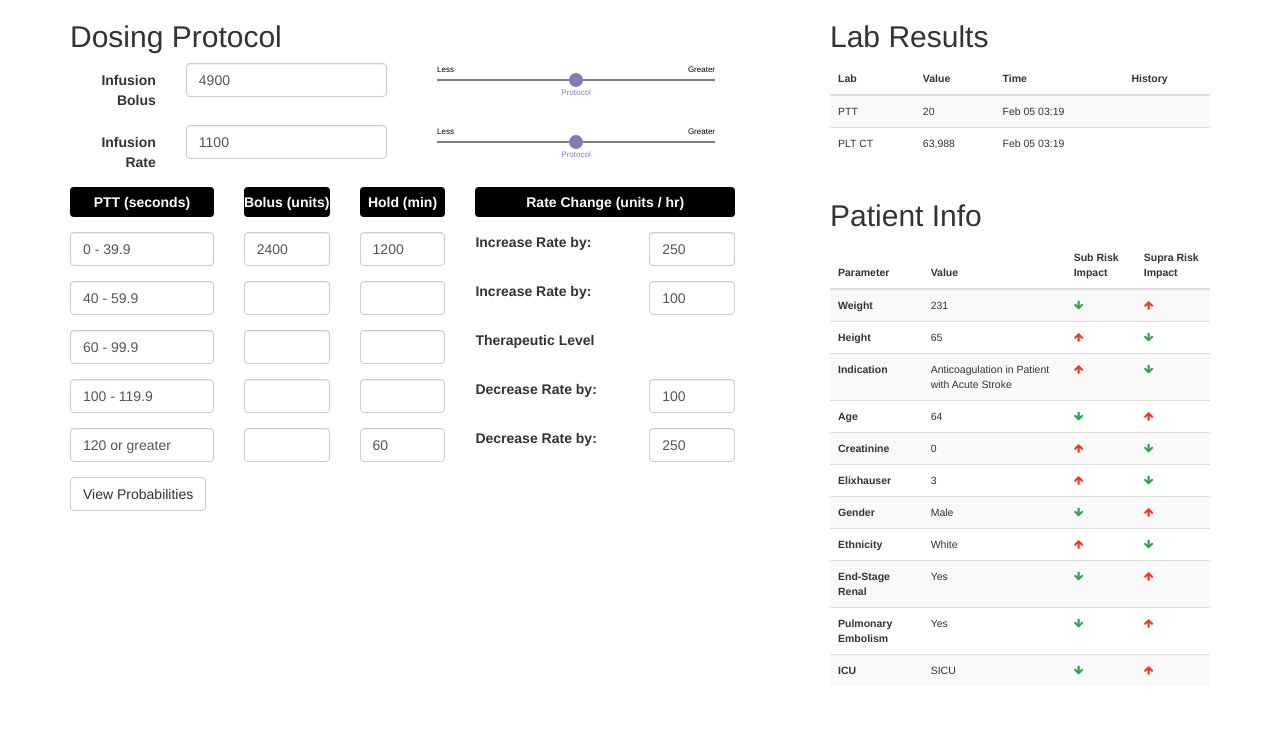
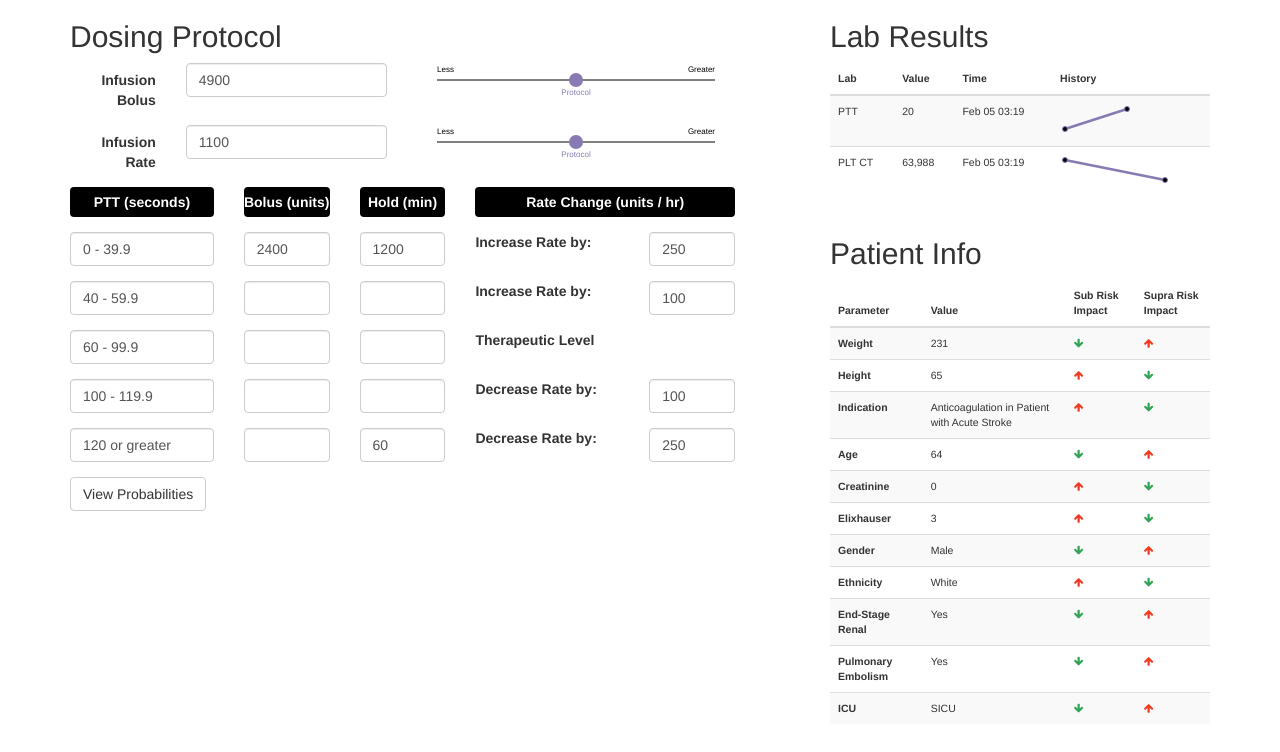
Before and after one commit to pateli18/heparin-dosing, a plain HTML site: page dosing_view.html in a window 1280 px wide. Drawn offline with Linux system fonts and the light colour scheme.

Commit message:
added line charts to lab results

```diff
--- a/css/styles.css
+++ b/css/styles.css
@@ -44,6 +44,21 @@
     font-weight: bold;
 }
 
+.lab-line {
+    stroke: #887bb4;
+    stroke-width: 2.5px;
+    fill: none;
+}
+
+.lab-point {
+    stroke: #887bb4;
+}
+
+.lab-point:hover {
+    fill: #e69d49;
+}
+
+
 .d3-tip {
     line-height: 1;
     padding: 5px;
--- a/dosing_view.html
+++ b/dosing_view.html
@@ -300,6 +300,7 @@
     <script src="js/main.js"></script>
 
     <script src="js/vis-singleline.js"></script>
+    <script src="js/vis-labline.js"></script>
     <script src="js/handler-dosing-view.js"></script>
 
 </body>
--- a/js/handler-dosing-view.js
+++ b/js/handler-dosing-view.js
@@ -139,10 +139,14 @@ queue()
         return b.ts - a.ts;
     });
 
+    console.log(lab_record);
+
     most_recent_lab = lab_record[0];
     $('#pttValue').html(d3.format(',')(most_recent_lab.ptt));
     $('#pttDate').html(d3.timeFormat('%b %d %H:%M')(most_recent_lab.ts));
+    var pttChart = new LabLine('pttChart', lab_record, 'ptt');
 
     $('#pltValue').html(d3.format(',')(most_recent_lab.plt));
     $('#pltDate').html(d3.timeFormat('%b %d %H:%M')(most_recent_lab.ts));
+    var pltChart = new LabLine('pltChart', lab_record, 'plt');
 });
--- /dev/null
+++ b/js/vis-labline.js
@@ -0,0 +1,90 @@
+LabLine = function(_parentElement, _labData, _labType){
+    this.parentElement = _parentElement;
+    this.data = _labData;
+    this.labType = _labType;
+
+    // for event handler
+
+    this.initVis();
+};
+
+LabLine.prototype.initVis = function() {
+    var vis = this;
+    vis.margin = {top: 5, right: 5, bottom: 5, left: 5};
+
+    vis.width = $("#" + vis.parentElement).width() - vis.margin.left - vis.margin.right;
+    vis.height = 30 - vis.margin.top - vis.margin.bottom;
+
+
+    // SVG drawing area
+    vis.svg = d3.select("#" + vis.parentElement).append("svg")
+        .attr("width", vis.width + vis.margin.left + vis.margin.right)
+        .attr("height", vis.height + vis.margin.top + vis.margin.bottom)
+        .append("g")
+        .attr("transform", "translate(" + vis.margin.left + "," + vis.margin.top + ")");
+
+    vis.xScale = d3.scaleTime()
+        .range([0, vis.width])
+        .domain(d3.extent(vis.data, function(d) {
+            return d.ts;
+        }));
+
+    vis.yScale = d3.scaleLinear()
+        .rangeRound([vis.height, 0])
+        .domain(d3.extent(vis.data, function(d) {
+            return d[vis.labType];
+        }));
+
+// draw line
+    vis.line = d3.line()
+        .x(function(d){
+            return vis.xScale(d.ts);
+        })
+        .y(function(d){return vis.yScale(d[vis.labType]);})
+        .curve(d3.curveLinear);
+
+    vis.toolTip = d3.tip()
+        .attr('class', 'd3-tip')
+        .offset([-8, 0]);
+
+    vis.svg.append('path')
+        .datum(vis.data)
+        .attr('class', 'lab-line')
+        .attr('d', vis.line);
+
+    vis.updateChart();
+
+};
+
+
+LabLine.prototype.updateChart = function() {
+    var vis = this;
+
+    vis.toolTip.html(function(d) {
+        return '<strong>' + vis.labType.toUpperCase() + '</strong>: ' + d3.format(',')(d[vis.labType]) + ' on ' + d3.timeFormat('%b %d %H:%M')(d.ts);
+    });
+
+    vis.svg.call(vis.toolTip);
+
+    //draw line
+    var labPoint = vis.svg.selectAll(".lab-point")
+        .data(vis.data);
+
+    labPoint.enter().append("circle")
+        .attr("class", "lab-point")
+        .on('mouseover', vis.toolTip.show)
+        .on('mouseout', vis.toolTip.hide)
+        .merge(labPoint)
+        .transition()
+        .duration(1000)
+        .attr('cx', function(d) {
+            return vis.xScale(d.ts);
+        })
+        .attr('cy', function(d) {
+            return vis.yScale(d[vis.labType])
+        })
+        .attr('r', 2.5);
+
+    labPoint.exit().remove();
+
+};
```
